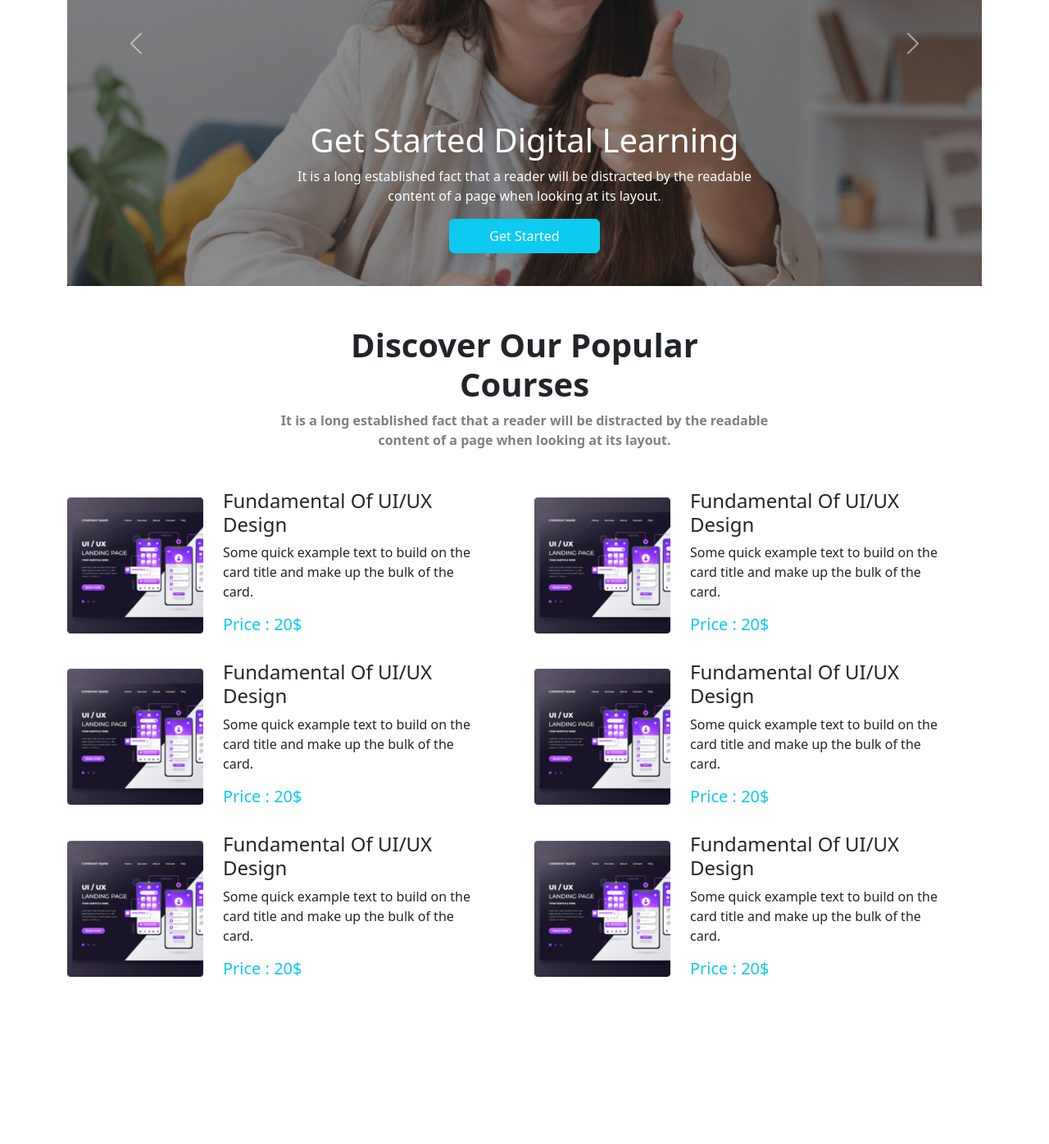
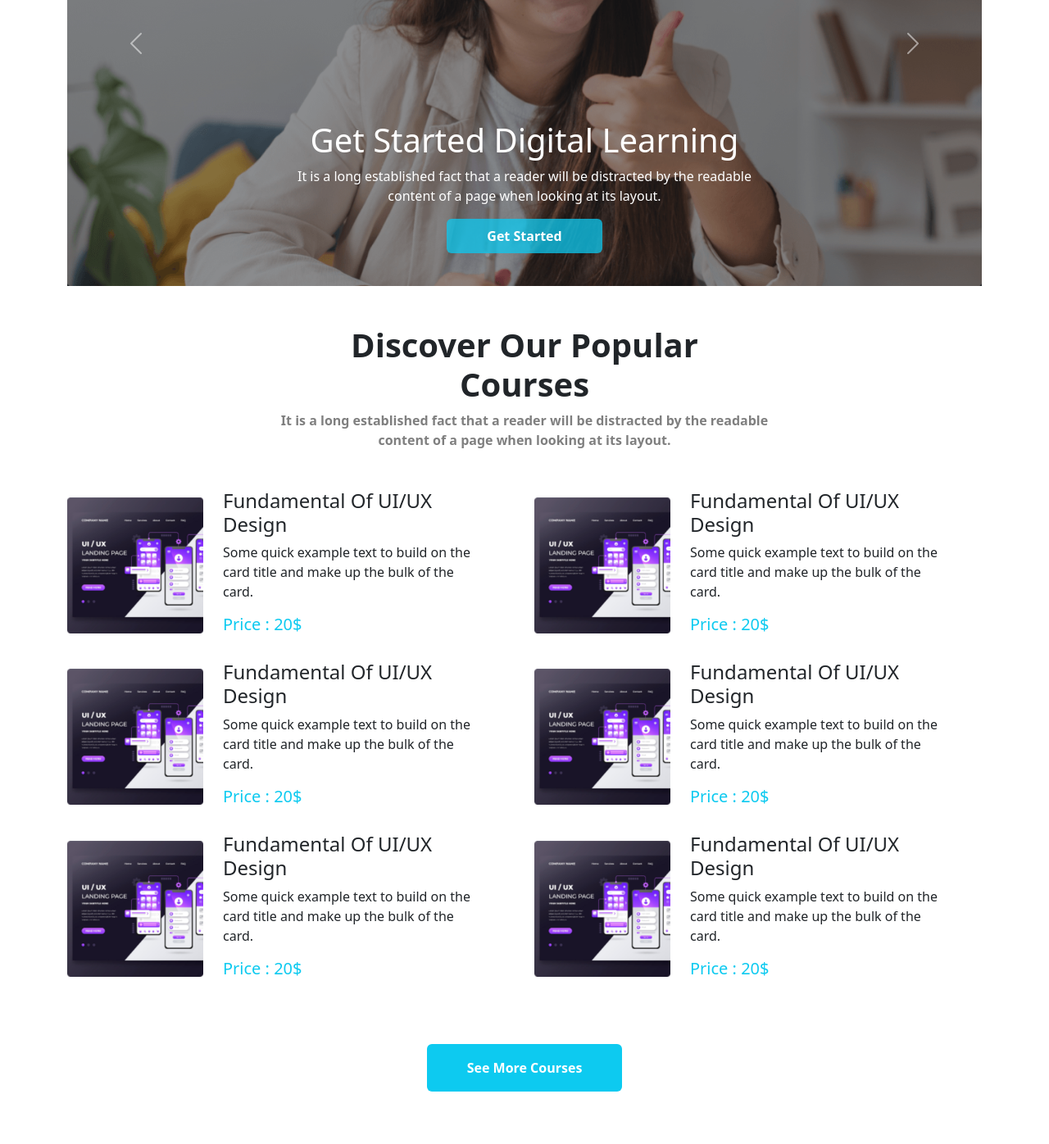
Before and after one commit to Mostofa321/my-asignment-3, a plain HTML site: page index.html in a window 1280 px wide. Shown: the part 401-1797 px from the top of the page at 82% size. Before the commit the page ends 1603 px from the top, so only its background shows below. Drawn offline with nearby package versions, Linux system fonts and the light colour scheme.

Commit message:
aded See More Courses button

```diff
--- a/index.html
+++ b/index.html
@@ -62,7 +62,7 @@
                       <h5 class="fs-1 pt-5 mt-5">Get Started Digital  Learning</h5>
                       <p class="">It is a long established fact that a reader will be distracted by the readable
                         content of a page when looking at its layout.</p>
-                        <button type="button" class="btn btn-info text-bold py-md-2 px-md-5 text-white">Get Started</button>
+                        <button type="button" class="btn bg-info fw-bold py-md-2 px-md-5 text-white bg-opacity-75" >Get Started</button>
                     </div>
                   </div>
                   <div class="carousel-item">
@@ -71,7 +71,7 @@
                       <h5 class="fs-1">Get Started Digital <br> Learning</h5>
                       <p>It is a long established fact that a reader will be distracted by the readable <br>
                         content of a page when looking at its layout.</p>
-                        <button type="button" class="btn btn-info text-bold py-2 px-5 text-white ">Get Started</button>
+                        <button type="button" class="btn bg-info fw-bold py-md-2 px-md-5 text-white bg-opacity-75" >Get Started</button>
                     </div>
                   </div>
                 </div>
@@ -182,7 +182,10 @@
                 </div>
              </div>
 
-
+            <div>
+              <p class="text-center"><button type="button" class="btn bg-info fw-bold py-md-3 px-md-5 text-white my-5" >See More Courses</button>
+              </p>
+            </div>
 
           </div>
         </section>
```
